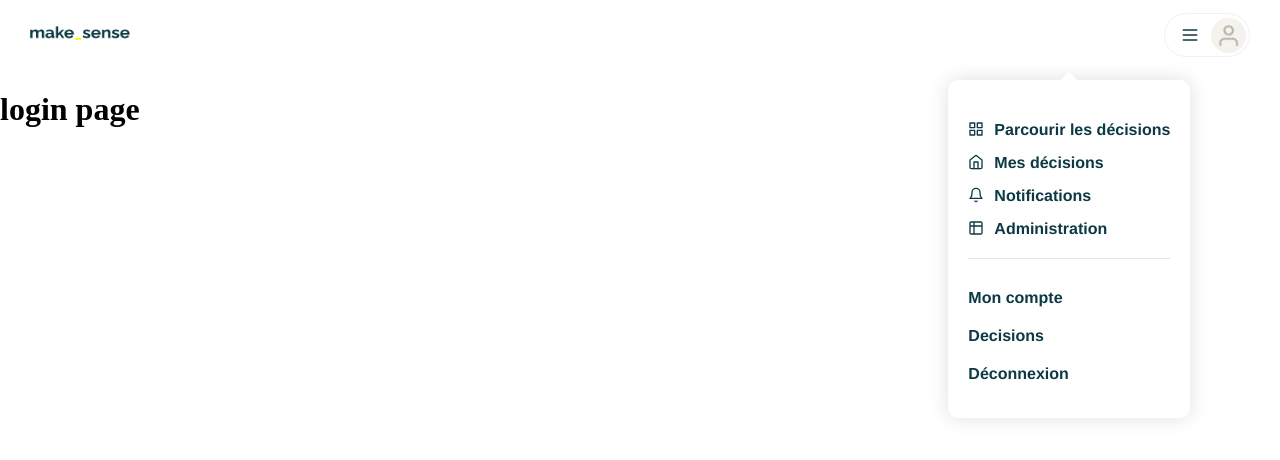
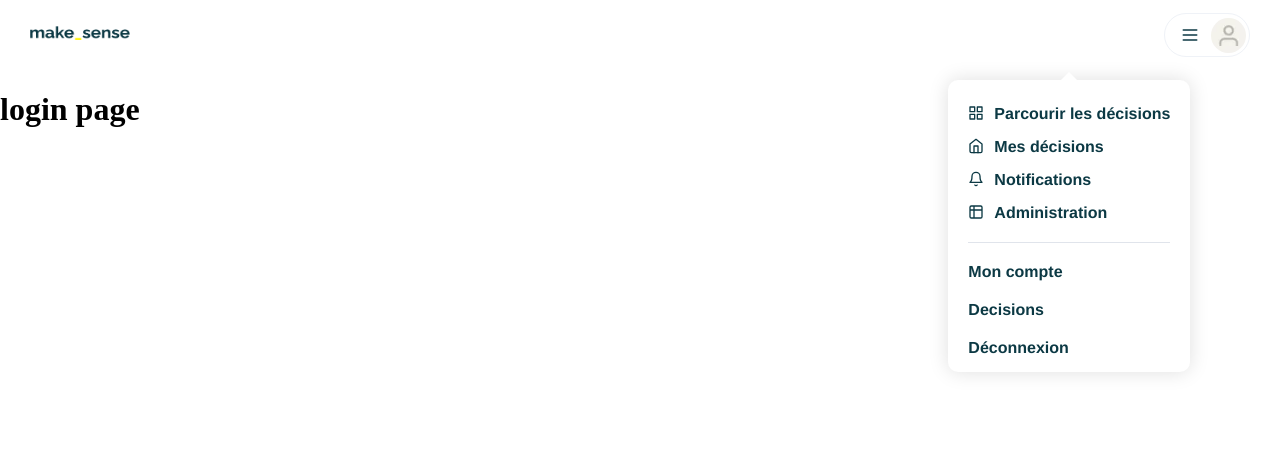
Before and after one commit to WildCodeSchool/2023-02-JS-RemoteFR-DeVMX-P3-Sense-Makers, a React (Vite) app in the folder frontend/: page / in a window 1280 px wide. Both pictures are taken after a click on the button 1206 px from the left and 35 px from the top of the page. Shown: the top 460 px of the page. Built offline with nearby package versions, Linux system fonts and the light colour scheme.

Commit message:
Add login button css style and onClick

```diff
--- a/frontend/src/components/Header.jsx
+++ b/frontend/src/components/Header.jsx
@@ -22,8 +22,37 @@ export default function Header() {
           onKeyDown={() => {}}
           onClick={() => handleToggleBurger()}
         >
-          {showLoginMenu && (
-            <nav className="login-menu">
+          <div className="burger-icon">
+            <svg
+              width="20"
+              height="20"
+              viewBox="0 0 24 24"
+              fill="none"
+              xmlns="http://www.w3.org/2000/svg"
+            >
+              <path
+                d="M4 18L20 18"
+                stroke="currentColor"
+                strokeWidth="2"
+                strokeLinecap="round"
+              />
+              <path
+                d="M4 12L20 12"
+                stroke="currentColor"
+                strokeWidth="2"
+                strokeLinecap="round"
+              />
+              <path
+                d="M4 6L20 6"
+                stroke="currentColor"
+                strokeWidth="2"
+                strokeLinecap="round"
+              />
+            </svg>
+          </div>
+          <img className="img-avatar" src={kikoAvatar} alt="avatar" />
+        </div>
+        <div className={showLoginMenu ? "login-menu" : "login-menu-hidden"}>
           <ul className="login-menu-app">
             <li>
               <svg
@@ -110,37 +139,6 @@ export default function Header() {
               <div className="li-text">Déconnexion</div>
             </li>
           </ul>
-            </nav>
-          )}
-          <div className="burger-icon">
-            <svg
-              width="20"
-              height="20"
-              viewBox="0 0 24 24"
-              fill="none"
-              xmlns="http://www.w3.org/2000/svg"
-            >
-              <path
-                d="M4 18L20 18"
-                stroke="currentColor"
-                strokeWidth="2"
-                strokeLinecap="round"
-              />
-              <path
-                d="M4 12L20 12"
-                stroke="currentColor"
-                strokeWidth="2"
-                strokeLinecap="round"
-              />
-              <path
-                d="M4 6L20 6"
-                stroke="currentColor"
-                strokeWidth="2"
-                strokeLinecap="round"
-              />
-            </svg>
-          </div>
-          <img className="img-avatar" src={kikoAvatar} alt="avatar" />
         </div>
       </div>
     </div>
--- a/frontend/src/scss/_header.scss
+++ b/frontend/src/scss/_header.scss
@@ -20,6 +20,7 @@
 }
 
 .login-button {
+  position: relative;
   display: flex;
   align-items: center;
   justify-content: center;
@@ -27,6 +28,14 @@
   gap: 0.5rem;
   border: 1px solid #eff2f7;
   border-radius: $space-l;
+}
+
+.login-button:hover:focus {
+  border: 1px solid black;
+}
+
+.login-menu-hidden {
+  display: none;
 }
 
 .login-menu {
@@ -42,7 +51,7 @@
 
   > :first-child {
     &> :last-child {
-      margin-bottom: $space-m;
+      padding-bottom: $space-s;
     }
   }
 
@@ -59,20 +68,11 @@
     border-bottom-color: #ffffff;
   }
 
-  // ul {
-  //   list-style-type: none;
-  //   padding: 0;
-  //   margin-bottom: $space-m;
-  // }
-
-
-
   .login-menu-app {
     list-style-type: none;
     padding: 0;
-    margin-bottom: $space-m;
+    margin: 0;
     border-bottom: 1px solid $border-color-base;
-      // margin-bottom: $space-m;
 
     li {
       display: flex;
@@ -83,37 +83,31 @@
       svg {
         padding-top: $space-xs;
         cursor: pointer;
-
-        // padding-right: $space-xs;
       }
     }
 
     .li-text {
       color: $color-default;
-      padding-top: $space-xs;
       padding-left: $space-xs;
       cursor: pointer;
-
     }
   }
 
   .login-menu-user {
     list-style-type: none;
     padding: 0;
-    margin-bottom: $space-m;
+    margin: 0;
+
     > :first-child {
-      padding-top: 0;
+      padding-top: $space-xs;
     }
 
     li {
       display: flex;
       justify-content: flex-start;
       align-items: start;
-      // margin-bottom: 5px;
       color: $color-default;
       padding-top: $space-xs;
-      // padding-left: $space-xs;
-      margin: 0, auto, 5px, auto;
     }
   }
 
--- a/frontend/src/scss/styles.css
+++ b/frontend/src/scss/styles.css
@@ -240,6 +240,7 @@ body {
 }
 
 .login-button {
+  position: relative;
   display: flex;
   align-items: center;
   justify-content: center;
@@ -247,6 +248,14 @@ body {
   gap: 0.5rem;
   border: 1px solid #eff2f7;
   border-radius: 30px;
+}
+
+.login-button:hover:focus {
+  border: 1px solid black;
+}
+
+.login-menu-hidden {
+  display: none;
 }
 
 .login-menu {
@@ -261,7 +270,7 @@ body {
   box-shadow: 0 0 20px rgba(0, 0, 0, 0.13);
 }
 .login-menu > :first-child > :last-child {
-  margin-bottom: 20px;
+  padding-bottom: 15px;
 }
 .login-menu:before {
   content: " ";
@@ -278,7 +287,7 @@ body {
 .login-menu .login-menu-app {
   list-style-type: none;
   padding: 0;
-  margin-bottom: 20px;
+  margin: 0;
   border-bottom: 1px solid rgb(224, 228, 235);
 }
 .login-menu .login-menu-app li {
@@ -293,17 +302,16 @@ body {
 }
 .login-menu .login-menu-app .li-text {
   color: rgb(12, 57, 68);
-  padding-top: 10px;
   padding-left: 10px;
   cursor: pointer;
 }
 .login-menu .login-menu-user {
   list-style-type: none;
   padding: 0;
-  margin-bottom: 20px;
+  margin: 0;
 }
 .login-menu .login-menu-user > :first-child {
-  padding-top: 0;
+  padding-top: 10px;
 }
 .login-menu .login-menu-user li {
   display: flex;
@@ -311,7 +319,6 @@ body {
   align-items: start;
   color: rgb(12, 57, 68);
   padding-top: 10px;
-  margin: 0, auto, 5px, auto;
 }
 .login-menu .li-text {
   color: rgb(12, 57, 68);
```
Also changed, not shown: 1 other file (tests, documents, lock files or other folders). Lines whose indentation alone changed are shown as unchanged.
